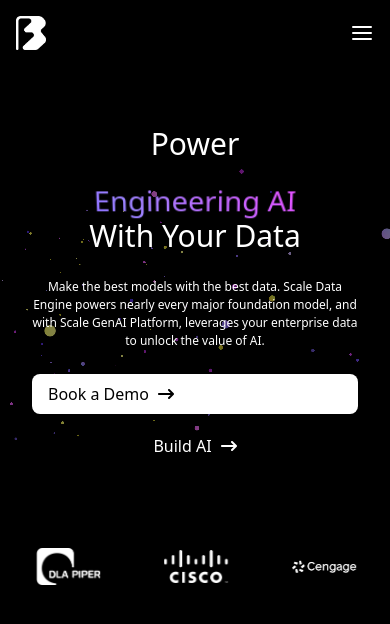
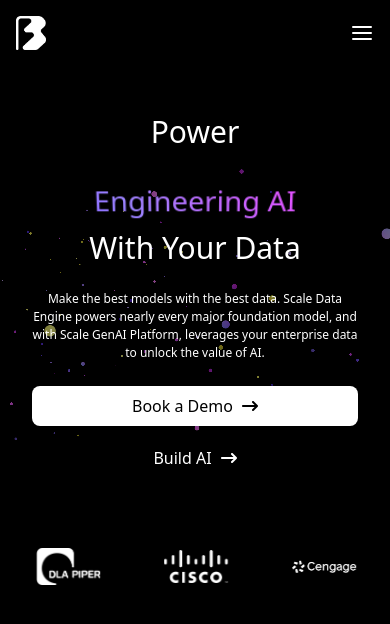
Before and after one commit to Clarioscope-AI/bralvio.io, a Next.js app: page / in a window 390 px wide. Shown: the top 624 px of the page. Built offline with nearby package versions, Linux system fonts and the light colour scheme.

Commit message:
fix(hero): center button text for small screens

```diff
--- a/components/hero/Hero.tsx
+++ b/components/hero/Hero.tsx
@@ -1,4 +1,3 @@
-
 import React, { JSX } from "react";
 import { heroData } from "@/data/heroData";
 import Button from "@/components/ui/button/Button";
@@ -7,7 +6,7 @@
 
 const Hero: React.FC = (): JSX.Element => {
   return (
-    <section className="relative flex flex-col items-center justify-center text-center p-8 h-[300px] lg:h-[550px] bg-primary text-secondary mt-[80px] md:mt-0">
+    <section className="relative flex flex-col items-center justify-center text-center p-8 h-[300px] lg:h-[550px] bg-primary text-secondary mt-[80px] md:mt-12 md:mb-14 ">
       <div className="absolute inset-0 z-0">
         <Particles
           particleCount={200}
@@ -34,20 +33,20 @@
            With Your Data
         </h1>
 
-        <p className="text-[12px] lg:text-[16px] w-full md:w-2/3 lg:w-1/2 mx-auto my-6">
+        <p className="text-[12px] lg:text-[16px] w-full md:w-2/3 lg:w-1/2 mx-auto my-6 ">
           {heroData?.description || ""}
         </p>
 
-        <div className="flex flex-col lg:justify-center md:flex-row gap-3">
+        <div className="flex flex-col md:justify-center  md:flex-row gap-3 md:mt-7">
           <Button
             label="Book a Demo"
             arrow
-            classNames="text-primary bg-secondary rounded-lg px-4 py-2 hover:bg-secondary/90 transition-colors duration-300"
+            classNames="text-center text-primary bg-secondary rounded-lg px-4 py-2 hover:bg-secondary/90 transition-colors duration-300 "
           />
           <Button
             label="Build AI"
             arrow
-            classNames="text-secondary flex justify-center rounded-lg px-4 py-2 hover:text-secondary/90 transition-colors duration-300 text-center md:text-start"
+            classNames="text-secondary flex justify-center rounded-lg px-4 py-2 hover:text-secondary/90 transition-colors duration-300 text-center "
           />
         </div>
       </div>
--- a/components/hero/TextCube.tsx
+++ b/components/hero/TextCube.tsx
@@ -15,7 +15,7 @@
   }, []);
 
   return (
-    <span className="inline-block w-full lg:w-[405px] lg:h-[80px] h-[40px] perspective align-middle">
+    <span className="inline-block w-full lg:w-[405px] lg:h-[80px] h-[40px] perspective align-middle my-3">
       <div
         className="relative w-full h-full"
         style={{
--- a/components/layout/header/MobileHeader.tsx
+++ b/components/layout/header/MobileHeader.tsx
@@ -4,13 +4,13 @@
 import { headerMenus } from "@/data/headerMenus";
 import Logo from "@/components/ui/logo/logo";
 import { FiMenu, FiX } from "react-icons/fi";
-import Button from "@/components/ui/button/Button";
+
 
 const MobileHeader = () => {
   return (
     <Disclosure
       as="header"
-      className="md:hidden shadow-md bg-primary text-secondary z-50"
+      className=" shadow-md bg-primary text-secondary z-50"
     >
       {({ open }) => (
         <>
--- a/components/layout/header/header.tsx
+++ b/components/layout/header/header.tsx
@@ -10,7 +10,7 @@
 
   useEffect(() => {
     const checkScreenSize = () => {
-      setIsMobile(window.innerWidth < 768);
+      setIsMobile(window.innerWidth < 1024);
     };
     checkScreenSize();
     window.addEventListener("resize", checkScreenSize);
--- a/components/ui/button/Button.tsx
+++ b/components/ui/button/Button.tsx
@@ -4,7 +4,7 @@
 
 const Button: FC<ButtonProps> = ({ label, arrow = false, classNames = "" }): JSX.Element => {
   return (
-    <button type="button" className={`group cursor-pointer py-2 font-medium flex items-center gap-2 ${classNames}`}>
+    <button type="button" className={`group cursor-pointer py-2 font-medium flex justify-center items-center gap-2 ${classNames}`}>
       <span>{label}</span>
       {arrow && (
         <span className="ml-px transition-transform duration-300 group-hover:translate-x-1">
```
